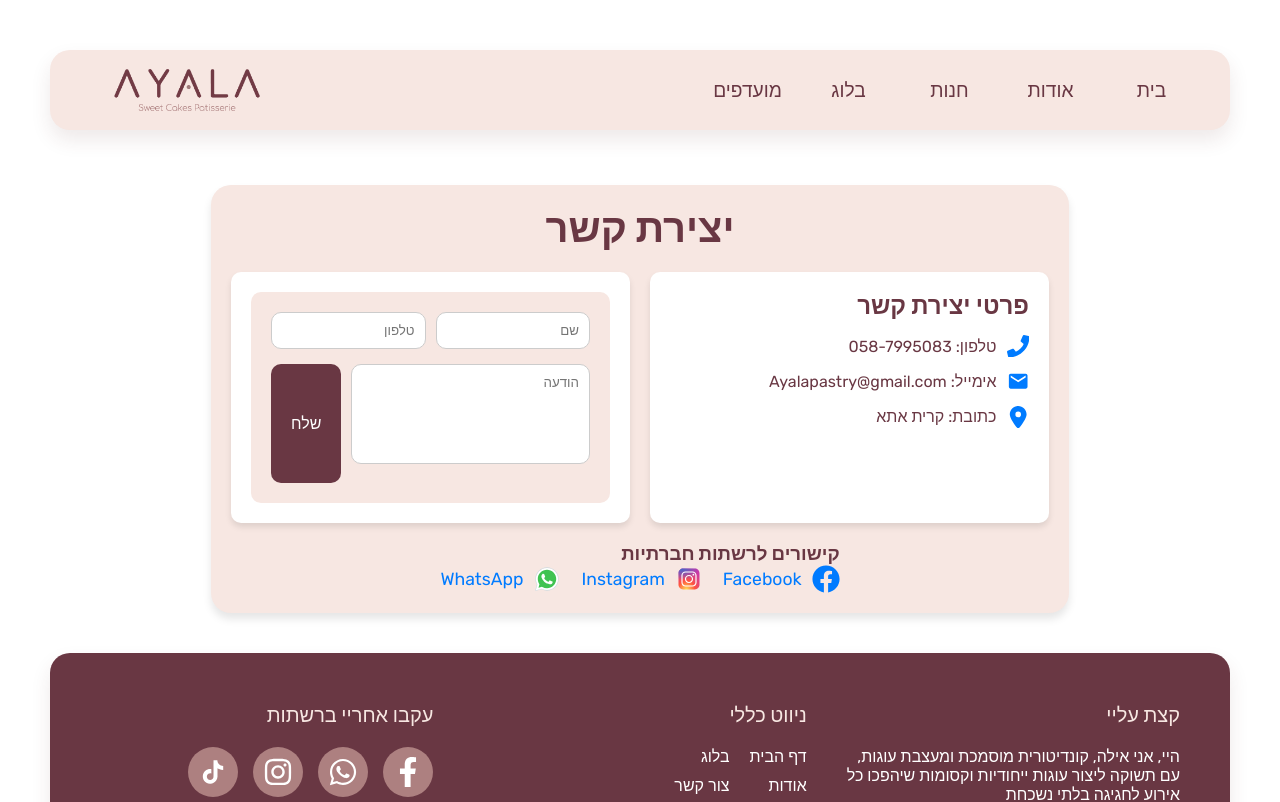
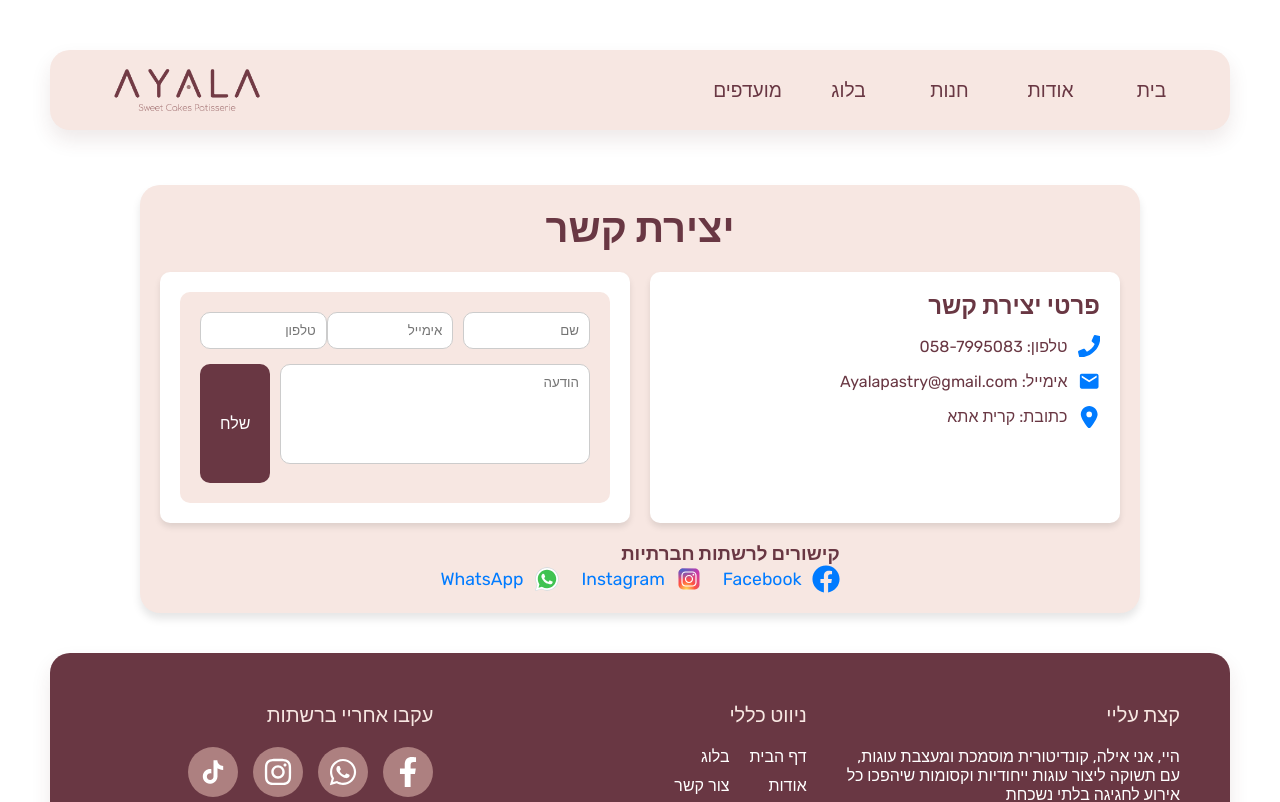
Before and after one commit to yakovMoshel/shopy, a Next.js app: page /Contact in a window 1280 px wide. Shown: the top 802 px of the page. Built offline with nearby package versions, Linux system fonts and the light colour scheme.

Commit message:
update send massage and Separation between message and order

```diff
--- a/Components/ContactForm/index.jsx
+++ b/Components/ContactForm/index.jsx
@@ -1,17 +1,48 @@
-"use client"
-import React, { useState } from 'react'
-import styles from './style.module.scss';
-import { creatFormAction } from '@/server/actions/from.action';
+"use client";
+import React, { useState } from "react";
+import styles from "./style.module.scss";
+import axios from "axios";
 
 export default function ContactForm({ type = "line" }) {
+  const [popupMessage, setPopupMessage] = useState('');
 
-  const [value, setValue] = useState('')
+  const [formData, setFormData] = useState({
+    name: "",
+    email: "",
+    phone: "",
+    message: "",
+  });
 
   const formClassName = type === "square" ? styles.squareForm : styles.lineForm;
 
+  const handleInputChange = (e) => {
+    const { name, value } = e.target;
+    setFormData({
+      ...formData,
+      [name]: value,
+    });
+  };
+
+  const sendContactForm = async (e) => {
+    e.preventDefault();
+    try {
+      const response = await axios.post('/api/send-email', {
+        type: 'contact',
+        orderDetails: { ...formData }
+      });
+      if (response.data.success) {
+        alert('ההודעה שלך נשלחה ! ניצור איתך קשר בהקדם.');
+      } else {
+        alert('שגיאה בשליחת ההודעה. אנא נסה שוב.');
+      }
+    } catch (error) {
+      alert('שגיאה בשליחת ההזמנה. אנא נסה שוב.');
+    }
+  };
+
   return (
     <div className={formClassName}>
-      <form action={creatFormAction}>
+      <form onSubmit={sendContactForm}>
         <div className={styles.formRow}>
           <div className={styles.formGroup}>
             <input
@@ -19,9 +50,19 @@ export default function ContactForm({ type = "line" }) {
               id="name"
               name="name"
               placeholder="שם"
-              onChange={e => setValue(e.target.value)}
+              value={formData.name}
+              onChange={handleInputChange}
               required
             />
+          </div>
+          <div className={styles.formGroup}>
+            <input type="email"
+              id="email"
+              name="email"
+              value={formData.email}
+              placeholder="אימייל"
+              onChange={handleInputChange}
+              required />
           </div>
           <div className={styles.formGroup}>
             <input
@@ -29,6 +70,8 @@ export default function ContactForm({ type = "line" }) {
               id="phone"
               name="phone"
               placeholder="טלפון"
+              value={formData.phone}
+              onChange={handleInputChange}
               required
             />
           </div>
@@ -39,10 +82,14 @@ export default function ContactForm({ type = "line" }) {
               id="message"
               name="message"
               placeholder="הודעה"
+              value={formData.message}
+              onChange={handleInputChange}
               required
             ></textarea>
           </div>
-          <button type="submit" disabled={!value}>שלח</button>
+          <button type="submit" disabled={!formData.name || !formData.phone || !formData.message}>
+            שלח
+          </button>
         </div>
       </form>
     </div>
--- a/Components/OrderPopup/index.jsx
+++ b/Components/OrderPopup/index.jsx
@@ -34,6 +34,7 @@ export default function OrderPopup({ item, onClose }) {
         setLoader(true);
         try {
             const response = await axios.post('/api/send-email', {
+                type: 'contact',
                 orderDetails: { ...formData, productName: item.name }
             });
             if (response.data.success) {
--- a/app/api/send-email/route.js
+++ b/app/api/send-email/route.js
@@ -1,12 +1,19 @@
 import { sendEmail } from '@/server/functions/nodeMailer';
 
 export async function POST(req) {
-  const { orderDetails } = await req.json();
+  const { type, orderDetails } = await req.json();
+
   const managerEmail = process.env.MAIL;
-  const subject = `הזמנה חדשה: ${orderDetails.productName}`;
-  const message = `
-   <h1>הזמנה חדשה: ${orderDetails.productName}</h1>
-    <div class="order-details">
+  let subject = '';
+  let message = '';
+  let recipientEmail = '';
+
+  if (type === 'order') {
+    // הזמנת מוצר
+    subject = `הזמנה חדשה: ${orderDetails.productName}`;
+    message = `
+      <h1>הזמנה חדשה: ${orderDetails.productName}</h1>
+      <div class="order-details" dir ="rtl">
         <div><strong>מוצר:</strong> ${orderDetails.productName}</div>
         <div><strong>גודל:</strong> ${orderDetails.size}</div>
         <div><strong>צבע:</strong> ${orderDetails.color}</div>
@@ -15,7 +22,26 @@ export async function POST(req) {
         <div><strong>הערות:</strong> ${orderDetails.notes}</div>
         <div><strong>שם הלקוח:</strong> ${orderDetails.customerName}</div>
         <div><strong>מספר טלפון:</strong> ${orderDetails.phoneNumber}</div>
-</div>`
+      </div>`;
+    recipientEmail = managerEmail;
+  } else if (type === 'contact') {
+    // שליחת הודעה
+    subject = `הודעה חדשה מ: ${orderDetails.name}`;
+    message = `
+      <h1>הודעה חדשה מ: ${orderDetails.name}</h1>
+      <div class="contact-details"  dir ="rtl">
+        <div><strong>שם:</strong> ${orderDetails.name}</div>
+        <div><strong>אימייל:</strong> ${orderDetails.email}</div>
+        <div><strong>טלפון:</strong> ${orderDetails.phone}</div>
+        <div><strong>הודעה:</strong> ${orderDetails.message}</div>
+      </div>`;
+  } else {
+    return new Response(JSON.stringify({ success: false, error: 'Invalid type' }), {
+      status: 400,
+      headers: { 'Content-Type': 'application/json' },
+    });
+  }
+
   try {
     await sendEmail({ MemberMail: managerEmail, subject, message });
     return new Response(JSON.stringify({ success: true }), {
```
Also changed, not shown: 1 other file (tests, documents, lock files or other folders).
